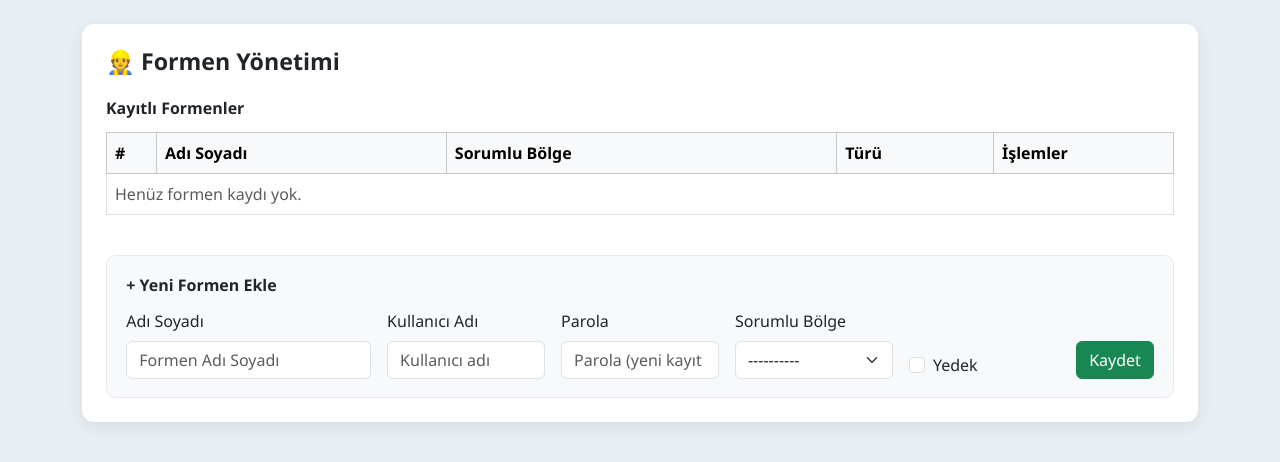
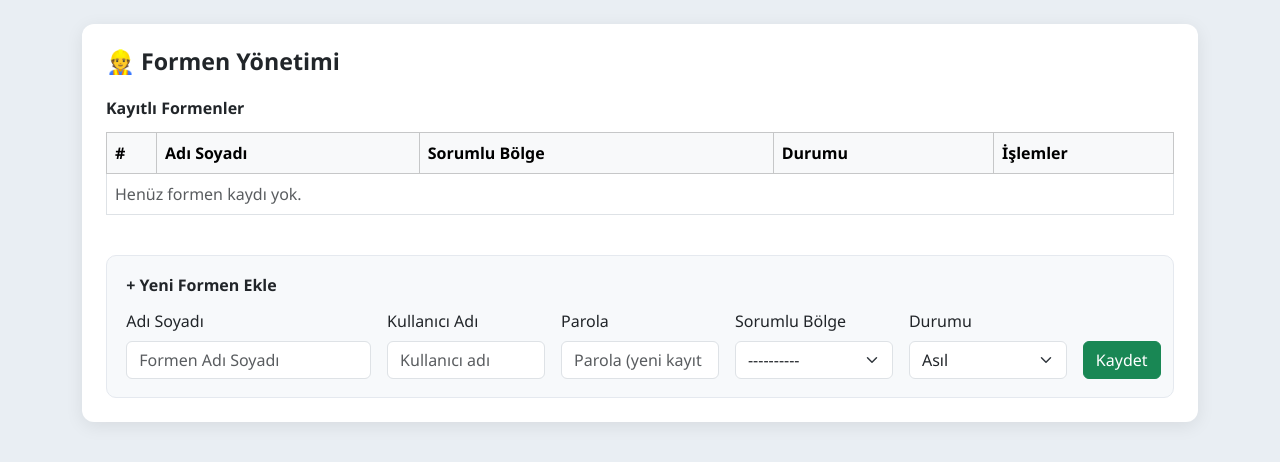
Before and after one commit to gul58/ARAC, a Django app: page /ihale/formenler/ in a window 1280 px wide. Shown: the part 56-518 px from the top of the page. Run offline with Django 5.2, Linux system fonts and the light colour scheme; the visitor is signed in with stand-in values (Sample User, id 1); data comes from the database, SQL or seed files in the repository; data that the repository does not hold is empty.

Commit message:
Replace Formen Yedek checkbox with Durumu Asıl/Yedek select
Co-authored-by: omerhasangulsoy <omerhasangulsoy@gmail.com>

```diff
--- a/fleet/forms.py
+++ b/fleet/forms.py
@@ -89,32 +89,31 @@ class ForemanForm(forms.ModelForm):
             attrs={"class": "form-control", "placeholder": "Formen Adı Soyadı"}
         ),
     )
-    is_yedek = forms.BooleanField(
-        label="Yedek",
-        required=False,
-        widget=forms.CheckboxInput(attrs={"class": "form-check-input"}),
-    )
 
     class Meta:
         model = Foreman
-        fields = ["region"]
+        fields = ["region", "status"]
         widgets = {
             "region": forms.Select(attrs={"class": "form-select"}),
+            "status": forms.Select(attrs={"class": "form-select"}),
+        }
+        labels = {
+            "region": "Sorumlu Bölge",
+            "status": "Durumu",
         }
 
     def __init__(self, *args, **kwargs):
         self.instance_obj = kwargs.get("instance")
         super().__init__(*args, **kwargs)
         self.fields["region"].empty_label = "----------"
+        self.fields["status"].choices = StatusChoice.choices
         if self.instance_obj and self.instance_obj.pk:
             self.fields["username"].initial = self.instance_obj.user.username
             self.fields["full_name"].initial = self.instance_obj.full_name
-            self.fields["is_yedek"].initial = (
-                self.instance_obj.status == StatusChoice.YEDEK
-            )
             self.fields["password"].help_text = "Boş bırakırsanız parola değişmez."
         else:
             self.fields["password"].required = True
+            self.fields["status"].initial = StatusChoice.ASIL
 
     def clean_username(self):
         username = self.cleaned_data["username"].strip()
@@ -137,7 +136,7 @@ class ForemanForm(forms.ModelForm):
         parts = full_name.split(None, 1)
         first_name = parts[0]
         last_name = parts[1] if len(parts) > 1 else ""
-        status = StatusChoice.YEDEK if self.cleaned_data.get("is_yedek") else StatusChoice.ASIL
+        status = self.cleaned_data["status"]
         username = self.cleaned_data["username"]
         password = self.cleaned_data.get("password")
 
--- a/templates/fleet/ihale/foremen.html
+++ b/templates/fleet/ihale/foremen.html
@@ -14,7 +14,7 @@
           <th style="width:50px">#</th>
           <th>Adı Soyadı</th>
           <th>Sorumlu Bölge</th>
-          <th>Türü</th>
+          <th>Durumu</th>
           <th style="width:180px">İşlemler</th>
         </tr>
       </thead>
@@ -72,13 +72,12 @@
           {{ form.region }}
           {% if form.region.errors %}<div class="text-danger small">{{ form.region.errors|striptags }}</div>{% endif %}
         </div>
-        <div class="col-md-1">
-          <div class="form-check mt-4">
-            {{ form.is_yedek }}
-            <label class="form-check-label" for="{{ form.is_yedek.id_for_label }}">Yedek</label>
-          </div>
+        <div class="col-md-2">
+          <label class="form-label">Durumu</label>
+          {{ form.status }}
+          {% if form.status.errors %}<div class="text-danger small">{{ form.status.errors|striptags }}</div>{% endif %}
         </div>
-        <div class="col-md-2 text-end">
+        <div class="col-md-1 text-end">
           <button type="submit" class="btn btn-success">Kaydet</button>
           {% if edit_obj %}<a href="{% url 'ihale_foremen' %}" class="btn btn-outline-secondary btn-sm">İptal</a>{% endif %}
         </div>
```
